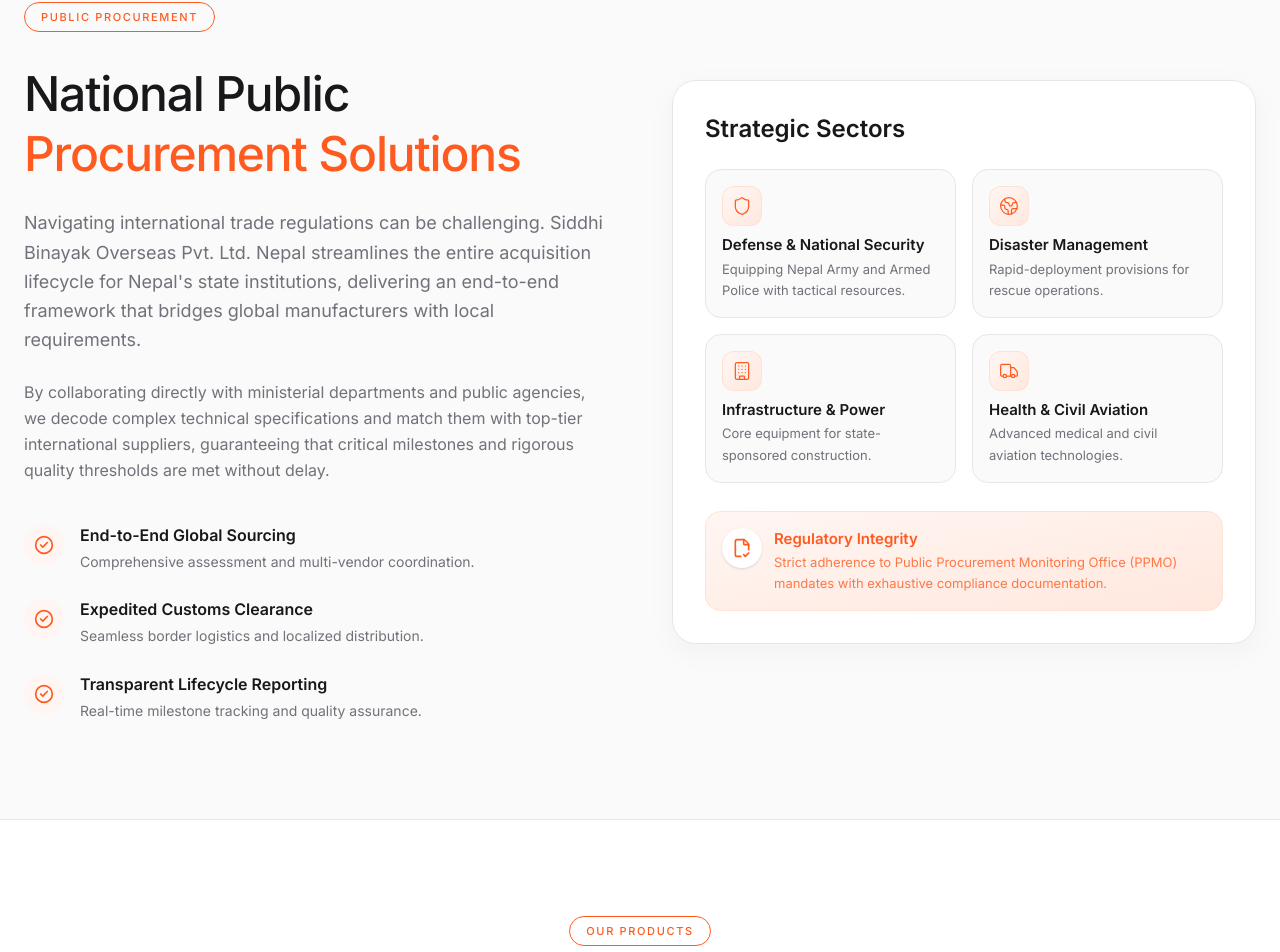
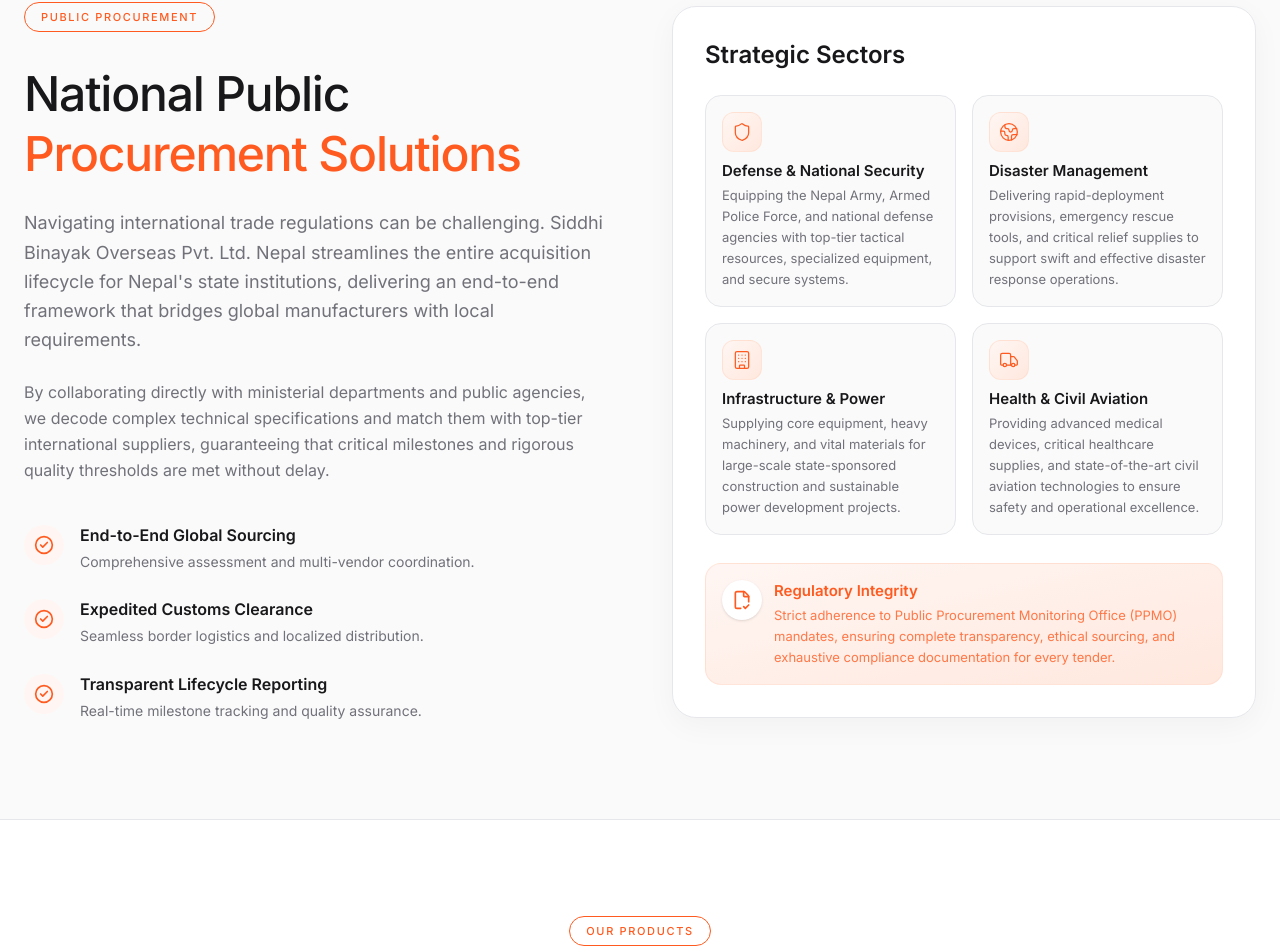
Before and after one commit to rajanthakulla/siddhi-binayak, a Next.js app: page / in a window 1280 px wide. Shown: the part 4314-5266 px from the top of the page. Built offline with nearby package versions, Linux system fonts and the light colour scheme.

Commit message:
Expand descriptions for Strategic Sectors components

```diff
--- a/src/app/page.tsx
+++ b/src/app/page.tsx
@@ -524,10 +524,10 @@
 
             <div className="grid grid-cols-1 sm:grid-cols-2 gap-3 md:gap-4">
               {[
-                { title: "Defense & National Security", desc: "Equipping Nepal Army and Armed Police with tactical resources.", icon: Shield },
-                { title: "Disaster Management", desc: "Rapid-deployment provisions for rescue operations.", icon: Globe2 },
-                { title: "Infrastructure & Power", desc: "Core equipment for state-sponsored construction.", icon: Building },
-                { title: "Health & Civil Aviation", desc: "Advanced medical and civil aviation technologies.", icon: Truck }
+                { title: "Defense & National Security", desc: "Equipping the Nepal Army, Armed Police Force, and national defense agencies with top-tier tactical resources, specialized equipment, and secure systems.", icon: Shield },
+                { title: "Disaster Management", desc: "Delivering rapid-deployment provisions, emergency rescue tools, and critical relief supplies to support swift and effective disaster response operations.", icon: Globe2 },
+                { title: "Infrastructure & Power", desc: "Supplying core equipment, heavy machinery, and vital materials for large-scale state-sponsored construction and sustainable power development projects.", icon: Building },
+                { title: "Health & Civil Aviation", desc: "Providing advanced medical devices, critical healthcare supplies, and state-of-the-art civil aviation technologies to ensure safety and operational excellence.", icon: Truck }
               ].map((sector, i) => (
                 <div key={i} className="flex flex-col gap-2 p-4 bg-[#FAFAFA] rounded-2xl border border-surface-border hover:border-[#FFD5C2] transition-colors group">
                   <div className="w-10 h-10 rounded-xl bg-gradient-to-br from-[#FFF6F3] to-[#FFE8DE] text-accent-primary flex items-center justify-center border border-[#FFD5C2]/50 group-hover:bg-accent-primary group-hover:text-white transition-colors duration-300">
@@ -548,7 +548,7 @@
               <div>
                 <h4 className="font-sans font-semibold text-[15px] text-accent-primary mb-0.5">Regulatory Integrity</h4>
                 <p className="font-sans text-[13px] text-accent-primary/80 leading-relaxed">
-                  Strict adherence to Public Procurement Monitoring Office (PPMO) mandates with exhaustive compliance documentation.
+                  Strict adherence to Public Procurement Monitoring Office (PPMO) mandates, ensuring complete transparency, ethical sourcing, and exhaustive compliance documentation for every tender.
                 </p>
               </div>
             </div>
```
